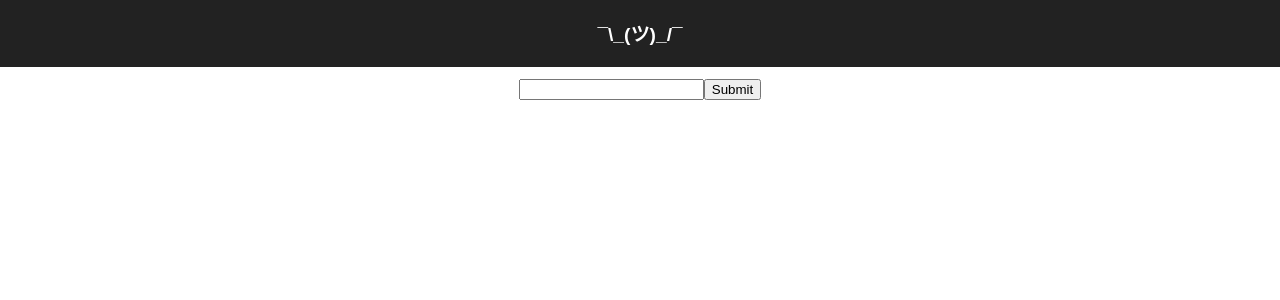
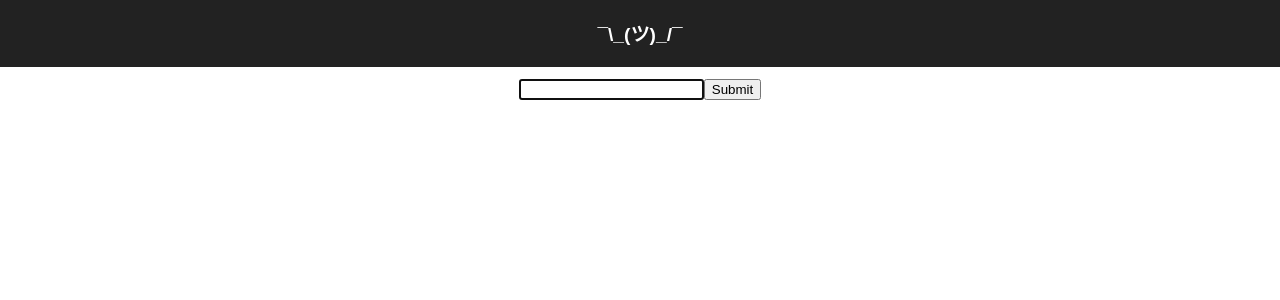
Before and after one commit to yogan/lulli, a React (Create React App) app in the folder frontend/: page / in a window 1280 px wide. Shown: the top 300 px of the page. Built offline with nearby package versions, Linux system fonts and the light colour scheme.

Commit message:
user friendly focus handling for search box

```diff
--- a/frontend/src/Search.jsx
+++ b/frontend/src/Search.jsx
@@ -23,6 +23,12 @@ export class Search extends Component {
     const response = await fetch(`/api/search?${query}`);
     const matches  = await response.json();
 
+    if (matches && matches.length > 0) {
+      // remove keyboard focus from input box to be able to scroll on page,
+      // but only when there are some results
+      this.input.blur();
+    }
+
     this.setState({matches});
   }
 
@@ -34,7 +40,10 @@ export class Search extends Component {
       <div>
         <form onSubmit={this.handleSubmit}>
           <label>
-            <input type="text"
+            <input
+              type="text"
+              autoFocus
+              ref={input => this.input = input}
               value={this.state.searchText}
               onChange={this.handleChange}
             />
```
